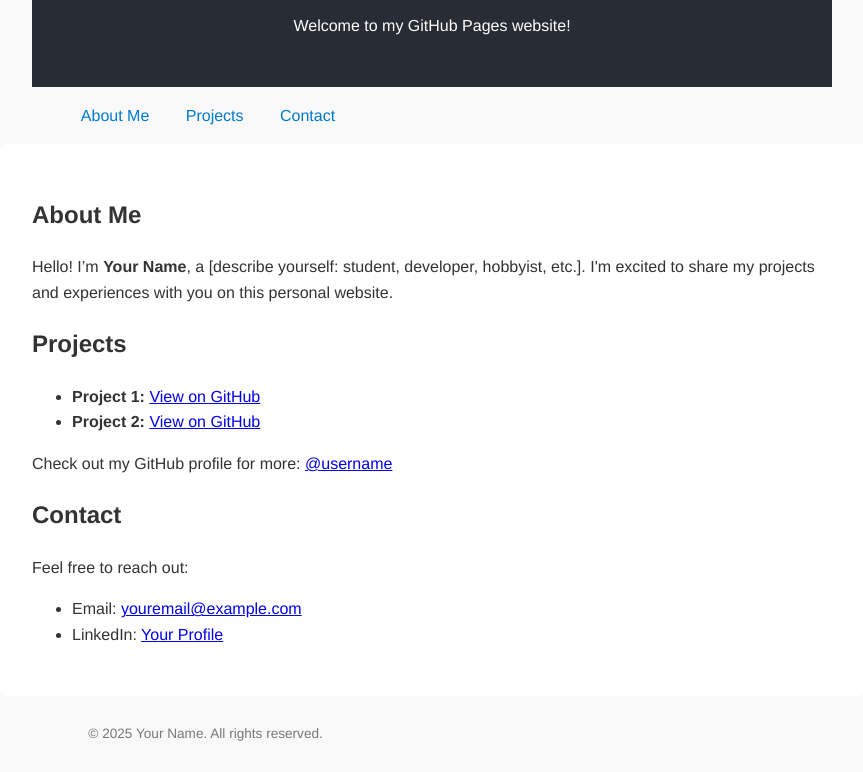
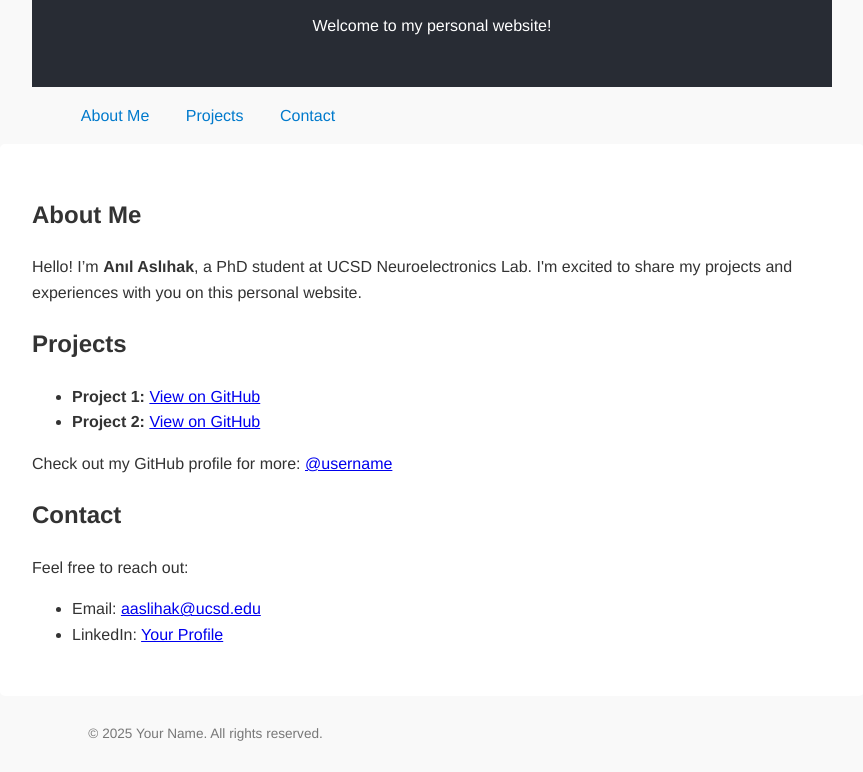
Before and after one commit to AAslihak/AAslihak.github.io, a plain HTML site: page index.html in a window 1280 px wide. Shown: the part 99-871 px from the top of the page, without its empty margins (208-1071 px from the left). Drawn offline with Linux system fonts and the light colour scheme.

Commit message:
Update index.html

```diff
--- a/index.html
+++ b/index.html
@@ -79,7 +79,7 @@
 <body>
   <header>
     <h1>Your Name</h1>
-    <p>Welcome to my GitHub Pages website!</p>
+    <p>Welcome to my personal website!</p>
   </header>
 
   <nav>
@@ -92,8 +92,7 @@
     <section id="about">
       <h2>About Me</h2>
       <p>
-        Hello! I’m <strong>Your Name</strong>, a [describe yourself: student,
-        developer, hobbyist, etc.]. I'm excited to share my projects and experiences
+        Hello! I’m <strong>Anıl Aslıhak</strong>, a PhD student at UCSD Neuroelectronics Lab. I'm excited to share my projects and experiences
         with you on this personal website.
       </p>
     </section>
@@ -111,7 +110,7 @@
         </li>
       </ul>
       <p>Check out my GitHub profile for more:
-        <a href="https://github.com/username" target="_blank">@username</a>
+        <a href="https://github.com/aaslihak" target="_blank">@username</a>
       </p>
     </section>
 
@@ -121,7 +120,7 @@
         Feel free to reach out:
       </p>
       <ul>
-        <li>Email: <a href="mailto:youremail@example.com">youremail@example.com</a></li>
+        <li>Email: <a href="mailto:aaslihak@ucsd.edu">aaslihak@ucsd.edu</a></li>
         <li>LinkedIn: <a href="https://www.linkedin.com/in/yourprofile/" target="_blank">Your Profile</a></li>
       </ul>
     </section>
```
